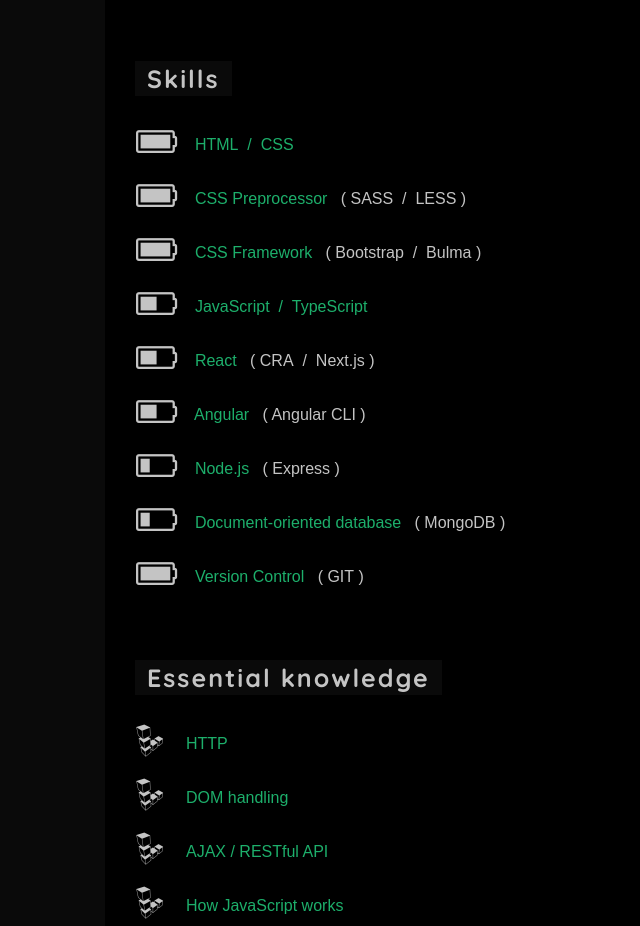
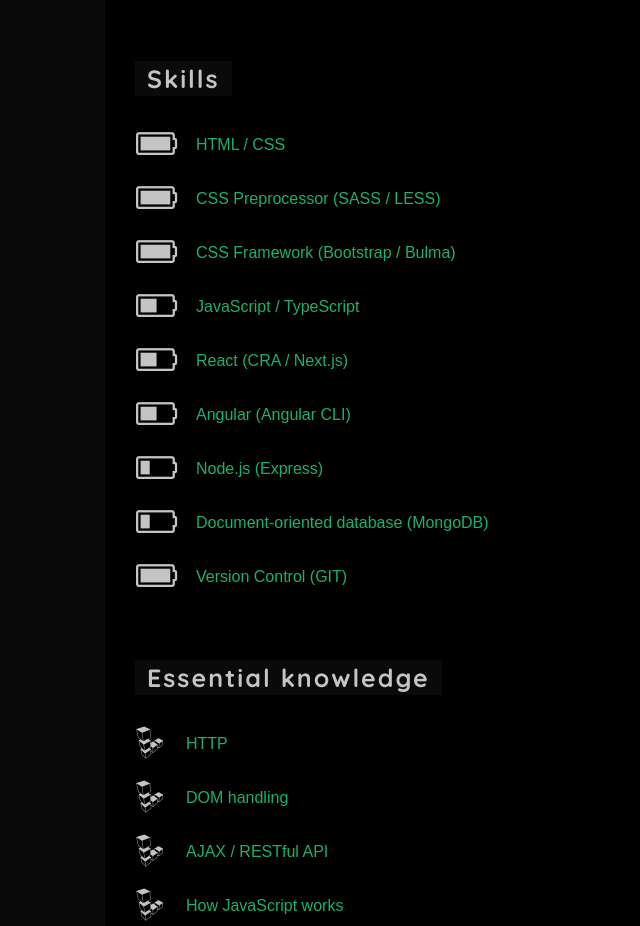
Before and after one commit to Nattasak/my-resume, a React (Create React App) app: page / in a window 1280 px wide. Shown: the part 1040-1966 px from the top of the page, without its empty margins (155-795 px from the left). Built offline with nearby package versions, Linux system fonts and the light colour scheme.

Commit message:
refactoring skills component

```diff
--- a/src/Components/Skills.js
+++ b/src/Components/Skills.js
@@ -1,5 +1,14 @@
 import React, { Component } from 'react'
 import '../Styles/Skills.css'
+
+const Skill = ({ title, level }) => (
+  <li className="skills-item">
+    <i className={`fa fa-battery-${level} fa-2x`} aria-hidden="true"></i>
+    <span className='green'>
+      {title}
+    </span>
+  </li>
+)
 
 class Skills extends Component {
   render() {
@@ -10,90 +19,17 @@
           <div className="flex-container">
             <div className="flex-item">
               <ul className="skills-items">
-                <li className="skills-item">
-                  <i className="fa fa-battery-full fa-2x" aria-hidden="true"></i>
-                  <span>
-                    {'   '}
-                    <a href="https://en.wikipedia.org/wiki/HTML" target="_blank" rel="noopener noreferrer">HTML</a>
-                    <span className="green">  /  </span>
-                    <a href="https://en.wikipedia.org/wiki/Cascading_Style_Sheets" target="_blank" rel="noopener noreferrer">CSS</a>
-                  </span>
-                </li>
-                <li className="skills-item">
-                  <i className="fa fa-battery-full fa-2x" aria-hidden="true"></i>
-                  <span>
-                    {'   '}
-                    <a href="https://developer.mozilla.org/en-US/docs/Glossary/CSS_preprocessor" target="_blank" rel="noopener noreferrer">CSS Preprocessor</a>
-                    {'   '}
-                    ( SASS{'  /  '}LESS )
-                  </span>
-                </li>
-                <li className="skills-item">
-                  <i className="fa fa-battery-full fa-2x" aria-hidden="true"></i>
-                  <span>
-                    {'   '}
-                    <a href="https://en.wikipedia.org/wiki/CSS_framework" target="_blank" rel="noopener noreferrer">CSS Framework</a>
-                    {'   '}
-                    ( Bootstrap{'  /  '}Bulma )
-                  </span>
-                </li>
-                <li className="skills-item">
-                  <i className="fa fa-battery-half fa-2x" aria-hidden="true"></i>
-                  <span>
-                    {'   '}
-                    <a href="https://en.wikipedia.org/wiki/JavaScript" target="_blank" rel="noopener noreferrer">JavaScript</a>
-                    <span className="green">  /  </span>
-                    <a href="https://www.typescriptlang.org/" target="_blank" rel="noopener noreferrer">TypeScript</a>
-                  </span>
-                </li>
-                <li className="skills-item">
-                  <i className="fa fa-battery-half fa-2x" aria-hidden="true"></i>
-                  <span>
-                    {'   '}
-                    <a href="https://reactjs.org/" target="_blank" rel="noopener noreferrer">React</a>
-                    {'   '}
-                    ( CRA{'  /  '}Next.js )
-                  </span>
-                </li>
-                <li className="skills-item">
-                  <i className="fa fa-battery-half fa-2x" aria-hidden="true"></i>
-                  <span>
-                    {'   '}
-                    <a href="https://angular.io/" target="_blank" rel="noopener noreferrer">Angular</a>
-                    {'   '}
-                    ( Angular CLI )
-                  </span>
-                </li>
-                <li className="skills-item">
-                  <i className="fa fa-battery-quarter fa-2x" aria-hidden="true"></i>
-                  <span>
-                    {'   '}
-                    <a href="https://nodejs.org/" target="_blank" rel="noopener noreferrer">Node.js</a>
-                    {'   '}
-                    ( Express )
-                  </span>
-                </li>
-                <li className="skills-item">
-                  <i className="fa fa-battery-quarter fa-2x" aria-hidden="true"></i>
-                  <span>
-                    {'   '}
-                    <a href="https://en.wikipedia.org/wiki/Document-oriented_database" target="_blank" rel="noopener noreferrer">Document-oriented database</a>
-                    {'   '}
-                    ( MongoDB )
-                  </span>
-                </li>
-                <li className="skills-item">
-                  <i className="fa fa-battery-full fa-2x" aria-hidden="true"></i>
-                  <span>
-                    {'   '}
-                    <a href="https://en.wikipedia.org/wiki/Version_control" target="_blank" rel="noopener noreferrer">Version Control</a>
-                    {'   '}
-                    ( GIT )
-                  </span>
-                </li>
+                <Skill title='HTML / CSS' level='full' />
+                <Skill title='CSS Preprocessor (SASS / LESS)' level='full' />
+                <Skill title='CSS Framework (Bootstrap / Bulma)' level='full' />
+                <Skill title='JavaScript / TypeScript' level='half' />
+                <Skill title='React (CRA / Next.js)' level='half' />
+                <Skill title='Angular (Angular CLI)' level='half' />
+                <Skill title='Node.js (Express)' level='quarter' />
+                <Skill title='Document-oriented database (MongoDB)' level='quarter' />
+                <Skill title='Version Control (GIT)' level='full' />
               </ul>
             </div>
-            <div className="flex-item"></div>
           </div>
         </div>
       </section>
--- a/src/Styles/Skills.css
+++ b/src/Styles/Skills.css
@@ -8,4 +8,6 @@
     .skills-section .skills-items .skills-item i {
       position: absolute;
       left: -50px;
-      top: -3px; }
+      top: -1px; }
+    .skills-section .skills-items .skills-item .green {
+      margin-left: 10px; }
--- a/src/Styles/Skills.scss
+++ b/src/Styles/Skills.scss
@@ -12,7 +12,11 @@
       i {
         position: absolute;
         left: -50px;
-        top: -3px;
+        top: -1px;
+      }
+
+      .green {
+        margin-left: 10px;
       }
     }
   }
```
